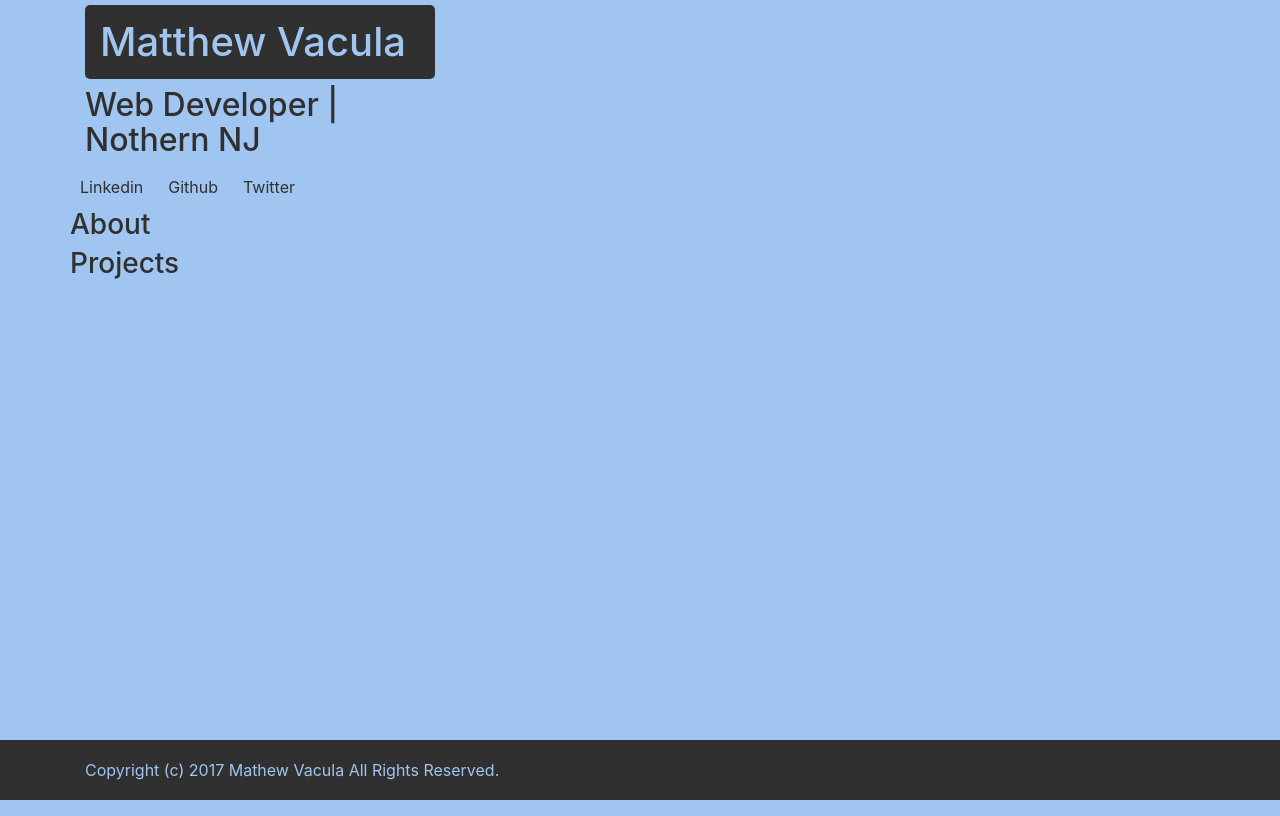
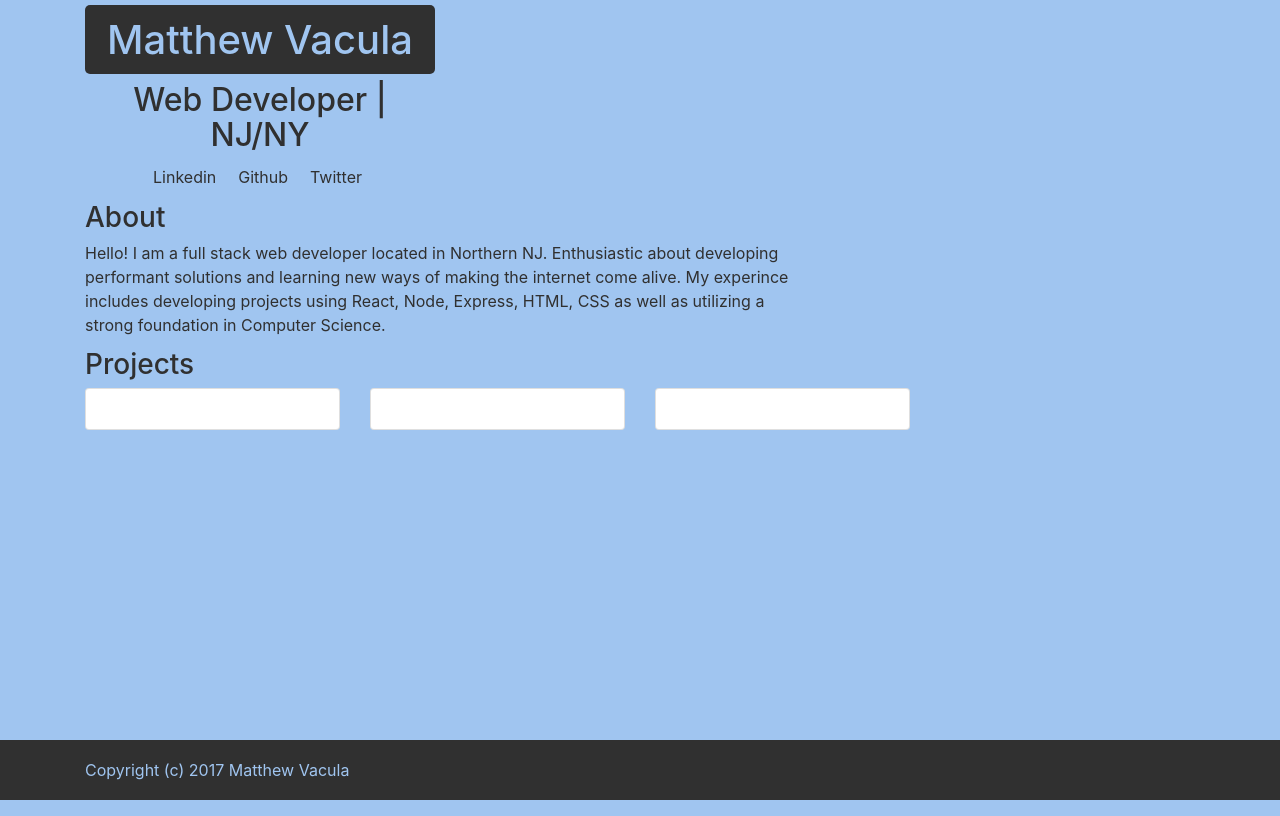
Before and after one commit to mdvacula/mdvacula.github.io, a plain HTML site: page index.html in a window 1280 px wide. Drawn offline with nearby package versions, Linux system fonts and the light colour scheme.

Commit message:
About me updated and sections layed out

```diff
--- a/assets/css/style.css
+++ b/assets/css/style.css
@@ -14,13 +14,14 @@ body {
   border-radius: 5px;
   color: #a0c5f0;
   margin-top: 5px;
-  padding: 15px;
+  padding: 12.5px;
 }
+
 
 a{
   color: #303030;
   margin-right: 5px;
-  padding: 10px;
+  padding: 6.25px;
   text-decoration: none;
 }
 a:hover{
@@ -29,6 +30,15 @@ a:hover{
   color: #a0c5f0;
   text-decoration: none;
 
+}
+
+.links{
+margin-top: 5px;
+}
+
+
+section{
+  margin-top: 12.5px;
 }
 
 .footer {
--- a/index.html
+++ b/index.html
@@ -13,25 +13,54 @@
 
 <body>
 	<div class="container">
-		<header class="row">
-			<div class="col-md-4 col-sm-12">
-			<h1 class="name">Matthew Vacula</h1>
-			<h2>Web Developer | Nothern NJ</h2>
-		</div>
-		</header>
+		<header class="header text-center">
 			<div class="row">
+				<div class="col-md-4 col-sm-12">
+				<h1 class="name">Matthew Vacula</h1>
+				<h2 class="desc">Web Developer | NJ/NY</h2>
+				</div>
+			</div>
+			<div class="row links">
+				<div class="col-md-4 col-sm-12">
 				<a href="#">Linkedin</a>
 				<a href="#">Github</a>
 				<a href="#">Twitter</a>
+				</div>
 			</div>
+		</header>
 
 		<section class="row">
-			<h3>About</h3>
-
+			<div class="col-md-8 col-sm-12">
+				<h3>About</h3>
+				Hello! I am a full stack web developer located in Northern NJ. Enthusiastic about developing performant solutions and learning new ways of making the internet come alive.
+				My experince includes developing projects using React, Node, Express, HTML, CSS as well as utilizing a strong foundation in Computer Science.
+			</div>
 		</section>
 
 		<section class="row">
-			<h3>Projects</h3>
+			<div class="col-md-12 col-sm-12">
+				<h3>Projects</h3>
+				<div class="row">
+					<div class="col-sm-12 col-md-3">
+						<div class="card">
+							<div class="card-block">
+							</div>
+						</div>
+					</div>
+					<div class="col-sm-12 col-md-3">
+						<div class="card">
+							<div class="card-block">
+							</div>
+						</div>
+					</div>
+					<div class="col-sm-12 col-md-3">
+						<div class="card">
+							<div class="card-block">
+							</div>
+						</div>
+					</div>
+				</div>
+			</div>
 		</section>
 
 	</div>
@@ -39,7 +68,7 @@
 		<div class="container">
 			<div class="row">
 				<div class="col align-self-end">
-					<p> Copyright (c) 2017 Mathew Vacula All Rights Reserved. </p>
+					<p> Copyright (c) 2017 Matthew Vacula</p>
 				</div>
 			</div>
 		</div>
```
